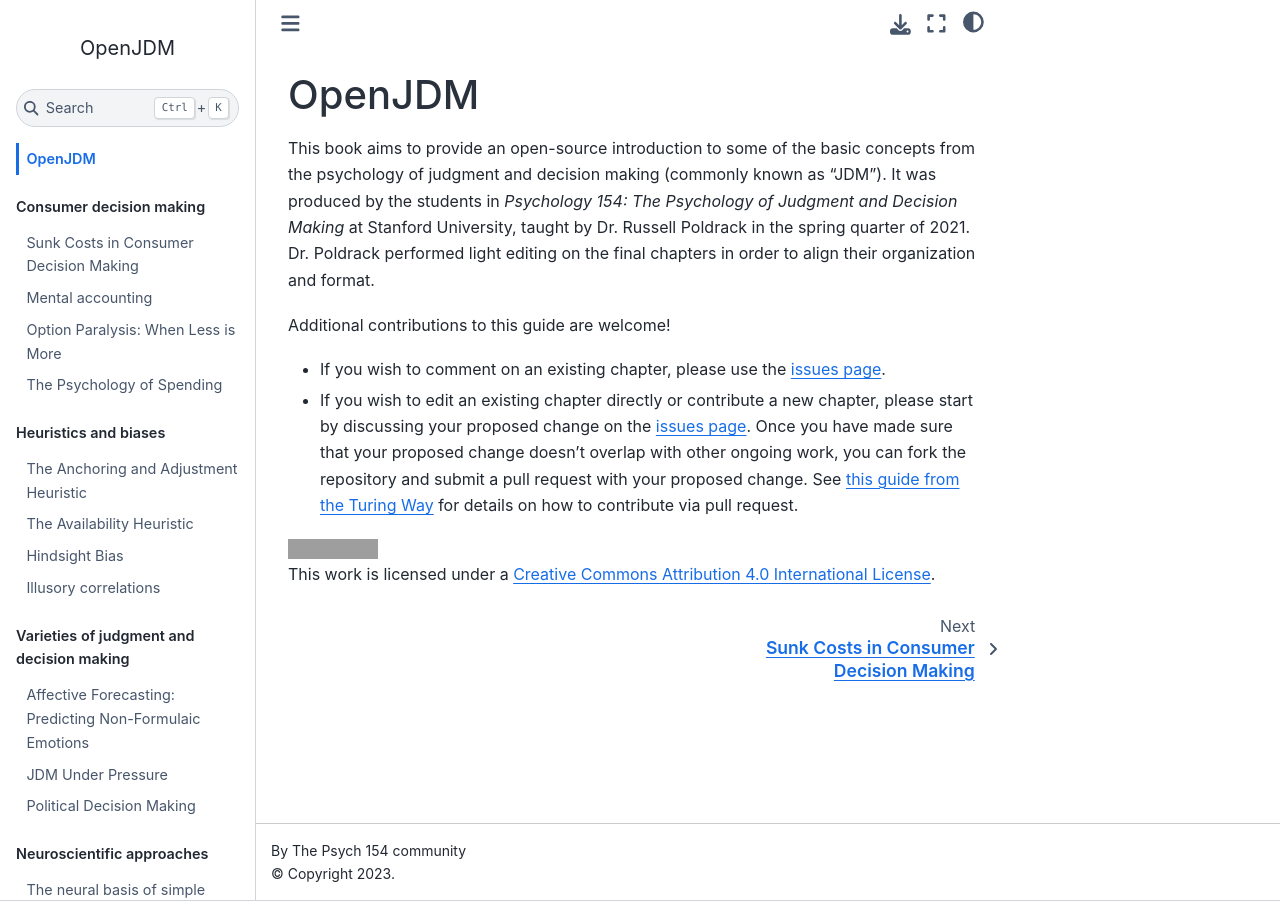
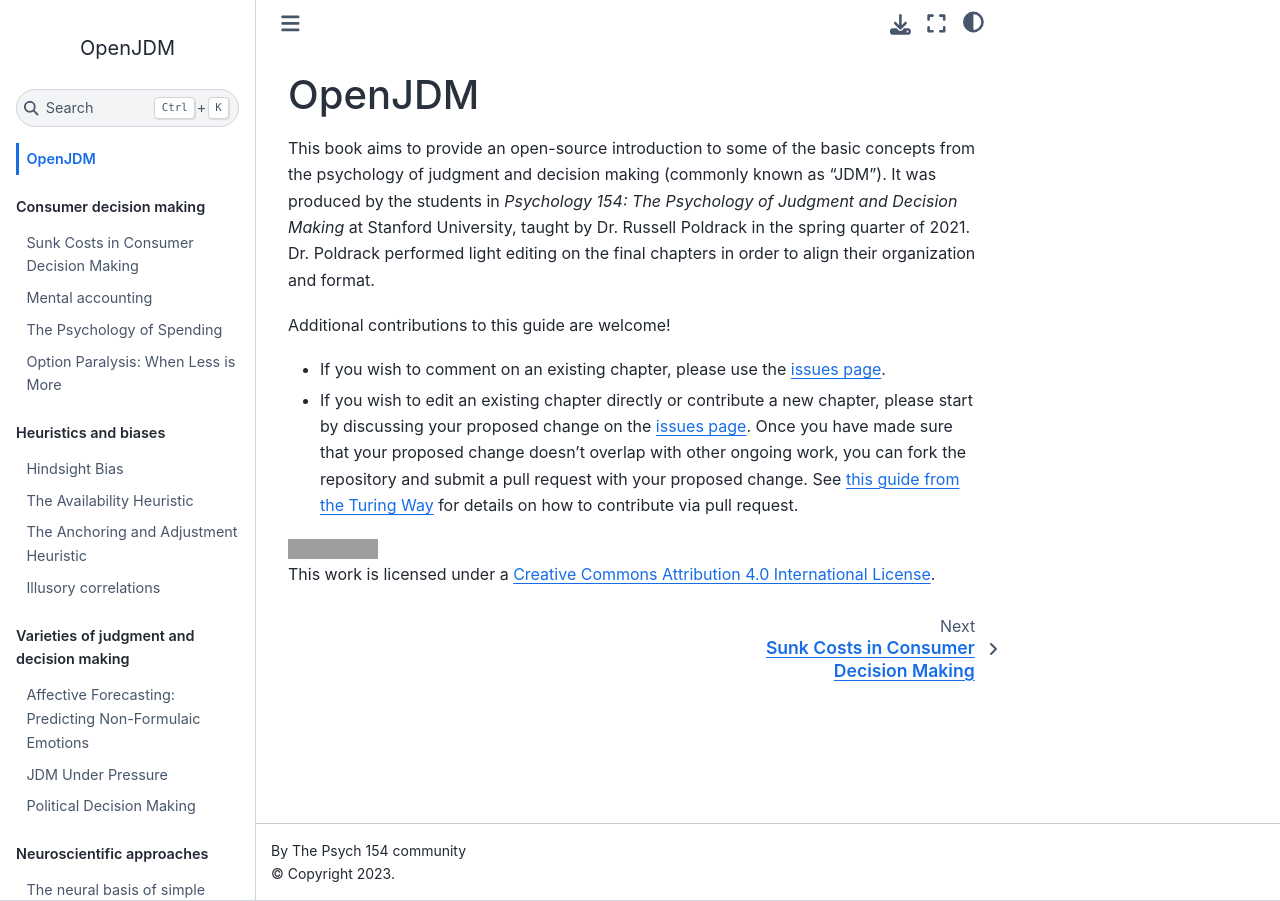
Before and after one commit to openjdm/openjdm.github.io, a Jupyter Book: the page built from book/index.md, in a window 1280 px wide. Built offline with Jupyter Book 1.0.4 settings and Sphinx 7.4.7 and the Sphinx Book theme 1.1.4, drawn with Linux system fonts in a browser that asks for light colours; grey boxes are pictures that could not be loaded.

Commit message:
final cleanup

```diff
--- a/book/_toc.yml
+++ b/book/_toc.yml
@@ -5,13 +5,13 @@ parts:
     chapters:
     - file: sunk_cost.md
     - file: mental_accounting.md
+    - file: psychology_of_spending.md
     - file: option_paralysis.md
-    - file: psychology_of_spending.md
   - caption: Heuristics and biases
     chapters:
+    - file: hindsight_bias.md
+    - file: availability_bias.md
     - file: anchoring_and_adjustment.md
-    - file: availability_bias.md
-    - file: hindsight_bias.md
     - file: illusory_correlations.md
   - caption: Varieties of judgment and decision making
     chapters:
```
